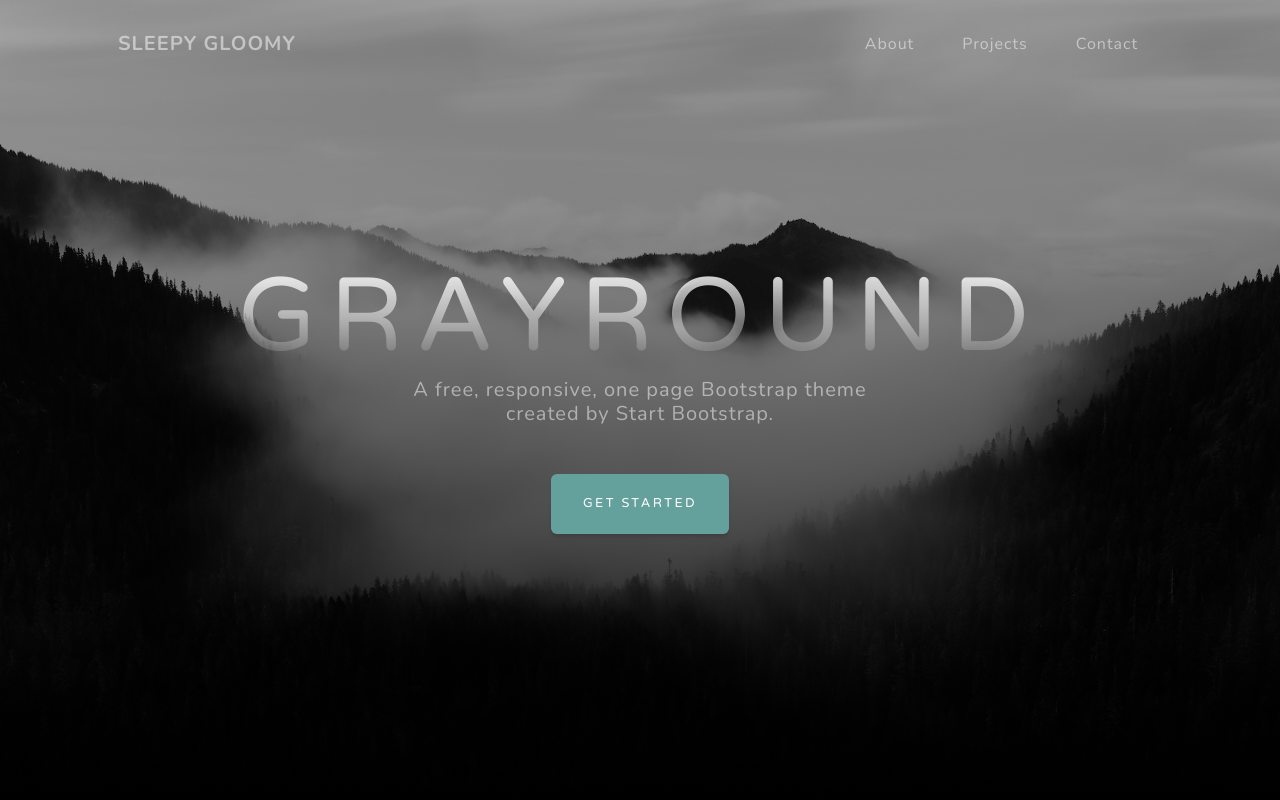
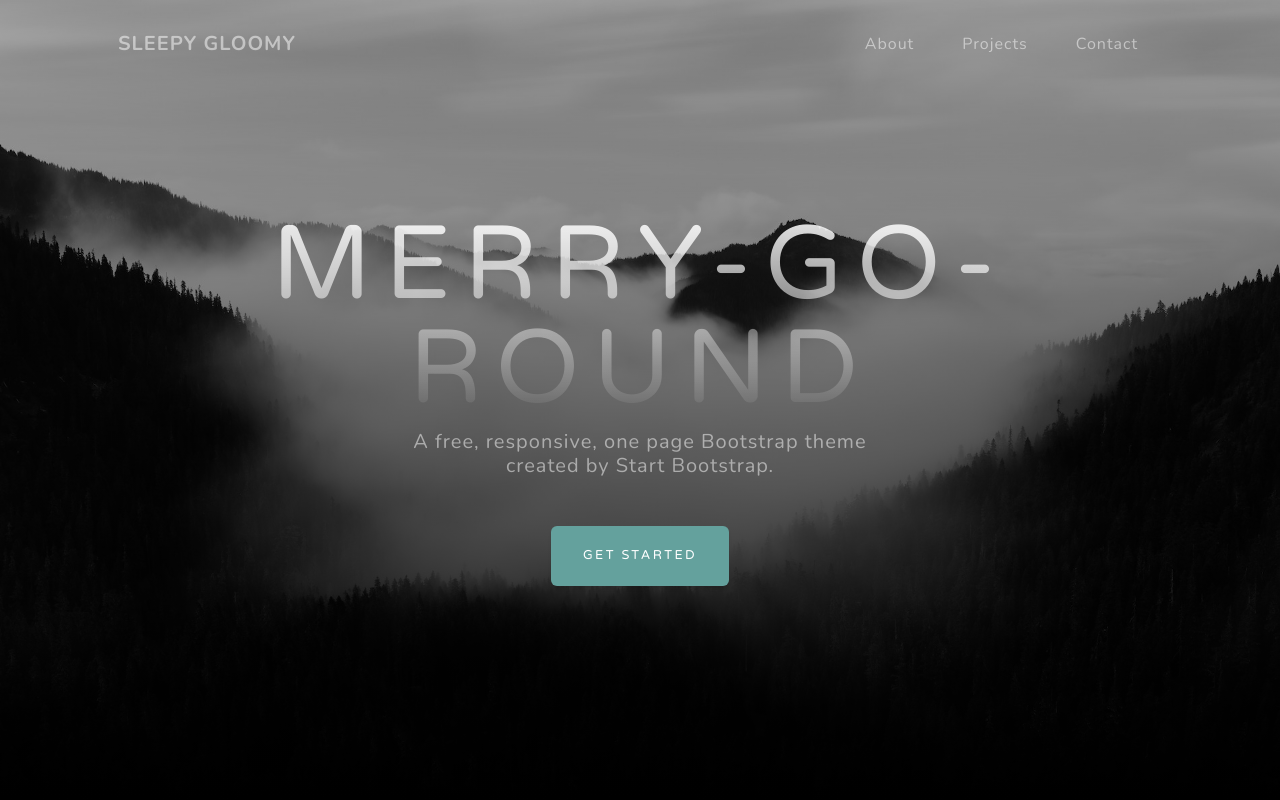
Before and after one commit to CHOO-O/docker-ci, a plain HTML site: page index.html in a window 1280 px wide. Shown: the top 800 px of the page. Drawn offline with nearby package versions, Linux system fonts and the light colour scheme.

Commit message:
change index

```diff
--- a/index.html
+++ b/index.html
@@ -38,7 +38,7 @@
             <div class="container px-4 px-lg-5 d-flex h-100 align-items-center justify-content-center">
                 <div class="d-flex justify-content-center">
                     <div class="text-center">
-                        <h1 class="mx-auto my-0 text-uppercase">Grayround</h1>
+                        <h1 class="mx-auto my-0 text-uppercase">Merry-Go-Round</h1>
                         <h2 class="text-white-50 mx-auto mt-2 mb-5">A free, responsive, one page Bootstrap theme created by Start Bootstrap.</h2>
                         <a class="btn btn-primary" href="#about">Get Started</a>
                     </div>
```
